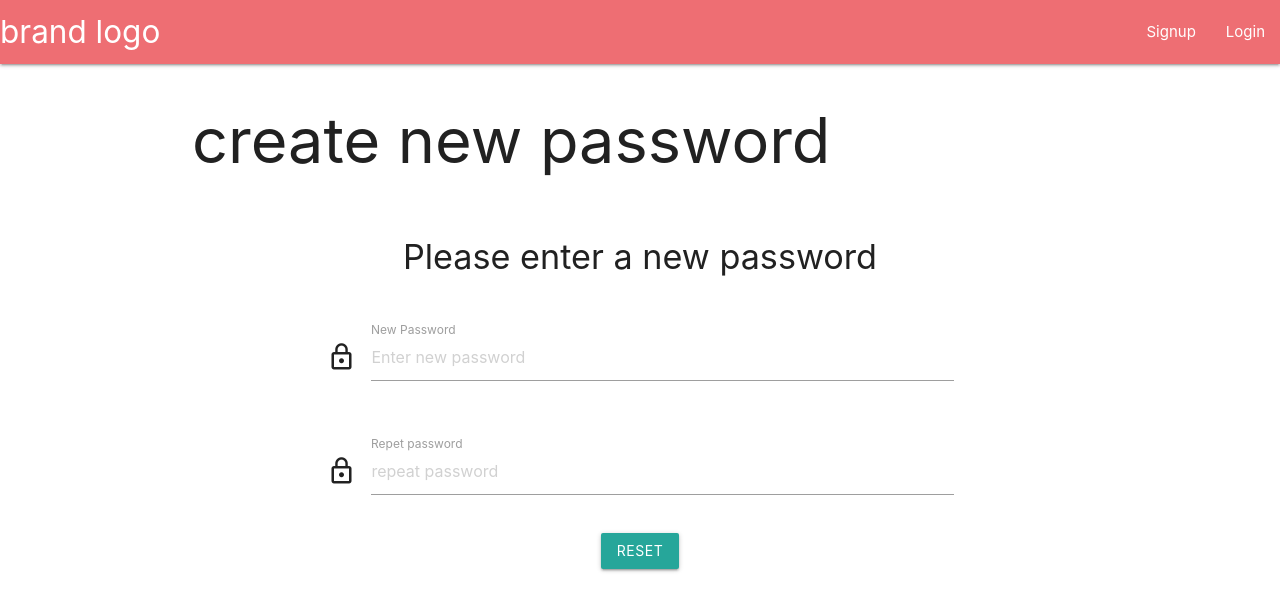
After one commit to sashaPlavi/php_login, a PHP site: page /php_login/create_new_pwd.php?selector=1 in a window 1280 px wide. The commit adds this page. Shown: the top 611 px of the page. Run offline with PHP 8.4, Linux system fonts and the light colour scheme; data that the repository does not hold is empty.

Commit message:
new page

```diff
--- /dev/null
+++ b/create_new_pwd.php
@@ -0,0 +1,60 @@
+<?php
+require 'header.php';
+
+$selector = $_GET['selector'];
+$validator = $_GET['validator'];
+if (isset($_POST['reset-password'])) {
+}
+
+?>
+<main>
+  <div class="container">
+
+    <h1>create new password</h1>
+    <div class="container center section">
+      <h4>Please enter a new password</h4>
+    </div>
+
+
+
+    <div class="container   ">
+
+      <form action=" <?php echo $_SERVER['PHP_SELF'] ?>" method="post">
+        <input type="hidden" name="selector" value="<?php echo $selector; ?>">
+        <input type="hidden" name="validator" value="<?php echo $validator; ?>">
+
+        <div class="section">
+
+          <div class="input-field">
+            <i class="material-icons prefix">lock_outline</i>
+            <input id="icon_prefix" type="password" name="password" class="validate" placeholder="Enter new password">
+            <label for="icon_prefix">New Password</label>
+
+          </div>
+        </div>
+        <div class="section">
+
+          <div class="input-field">
+            <i class="material-icons prefix">lock_outline</i>
+            <input id="icon_prefix" type="password" name="re-password" class="validate" placeholder="repeat password">
+            <label for="icon_prefix">Repet password</label>
+
+          </div>
+        </div>
+        <div class="center">
+
+          <button class="btn waves-effect waves-light" type="submit" name="reset-password">Reset
+
+          </button>
+        </div>
+      </form>
+    </div>
+
+
+  </div>
+</main>
+
+<?php
+require 'footer.php'
+
+?>
```
Also changed, not shown: controler/ResetPwdCtrl.php (added, +34 -0 lines), reset-password.php (+5 -3 lines).
